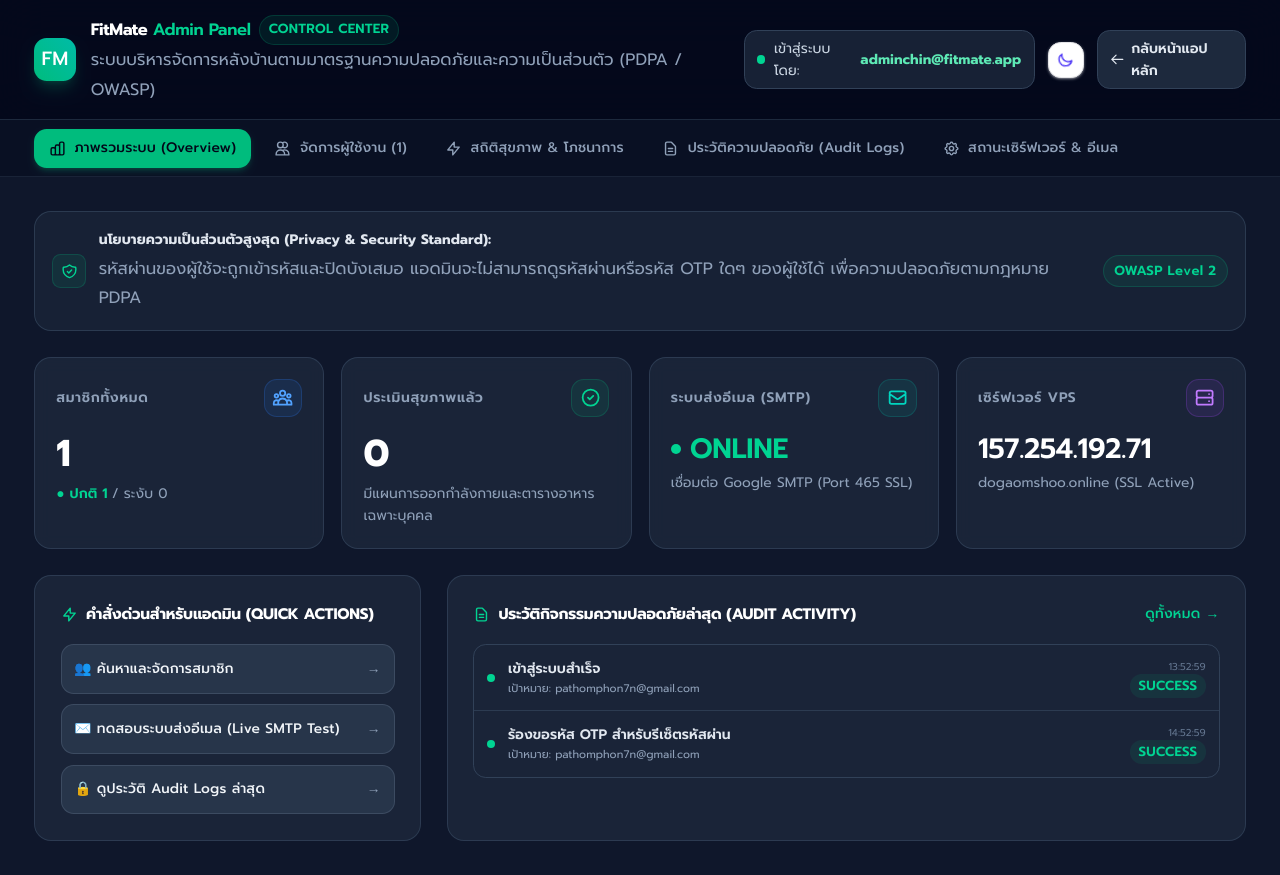
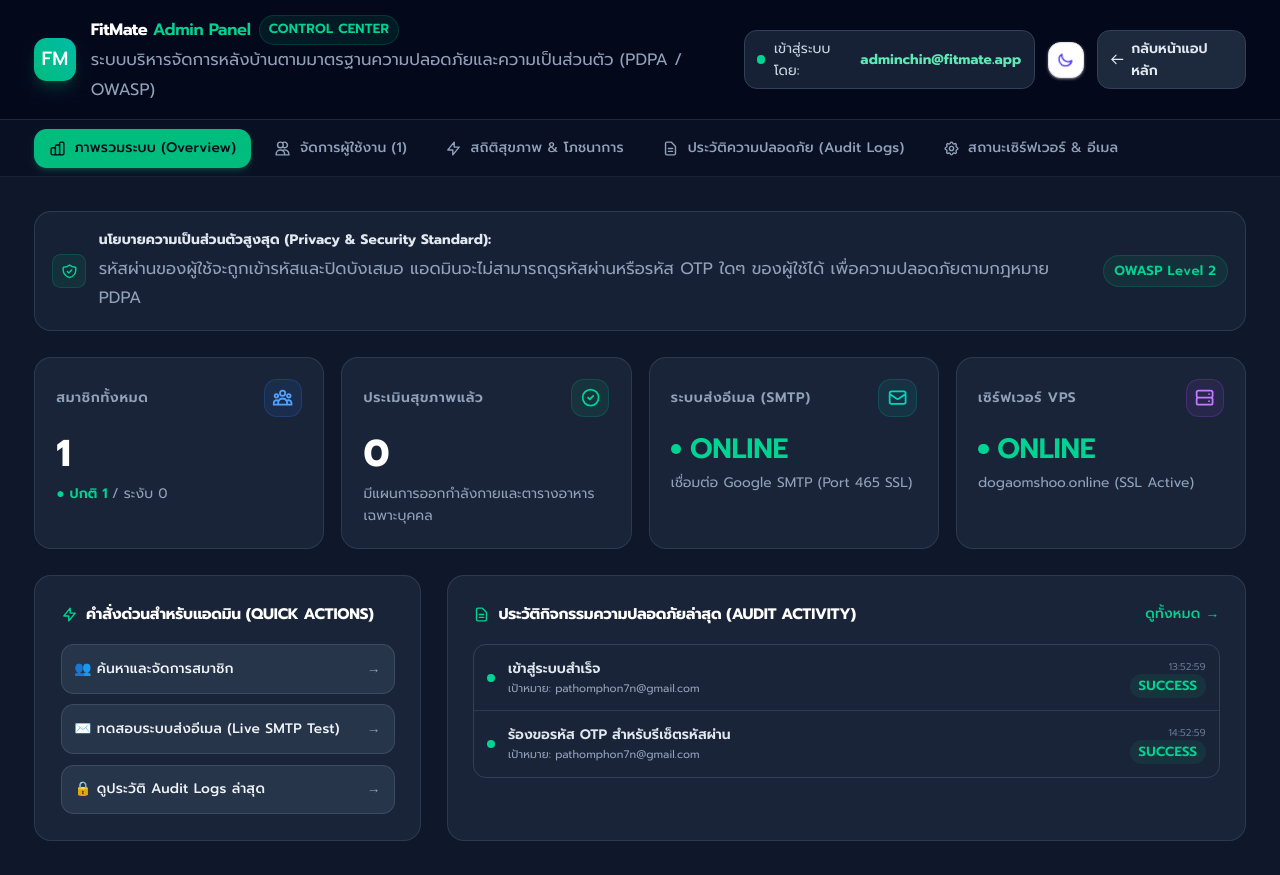
Before and after one commit to 6720210042-boop/FitMate, a Next.js app: page /admin in a window 1280 px wide. Built offline with nearby package versions, Linux system fonts and the light colour scheme.

Commit message:
fix(admin): remove raw server IP from dashboard overview

```diff
--- a/app/admin/page.tsx
+++ b/app/admin/page.tsx
@@ -497,7 +497,10 @@
                   </div>
                 </div>
                 <div className="mt-3">
-                  <div className="text-2xl font-black text-white tracking-tight">157.254.192.71</div>
+                  <div className="text-2xl font-black text-emerald-400 tracking-tight flex items-center gap-2">
+                    <span className="w-2.5 h-2.5 rounded-full bg-emerald-400" />
+                    ONLINE
+                  </div>
                   <p className="text-xs text-slate-400 mt-1 truncate">
                     dogaomshoo.online (SSL Active)
                   </p>
```
